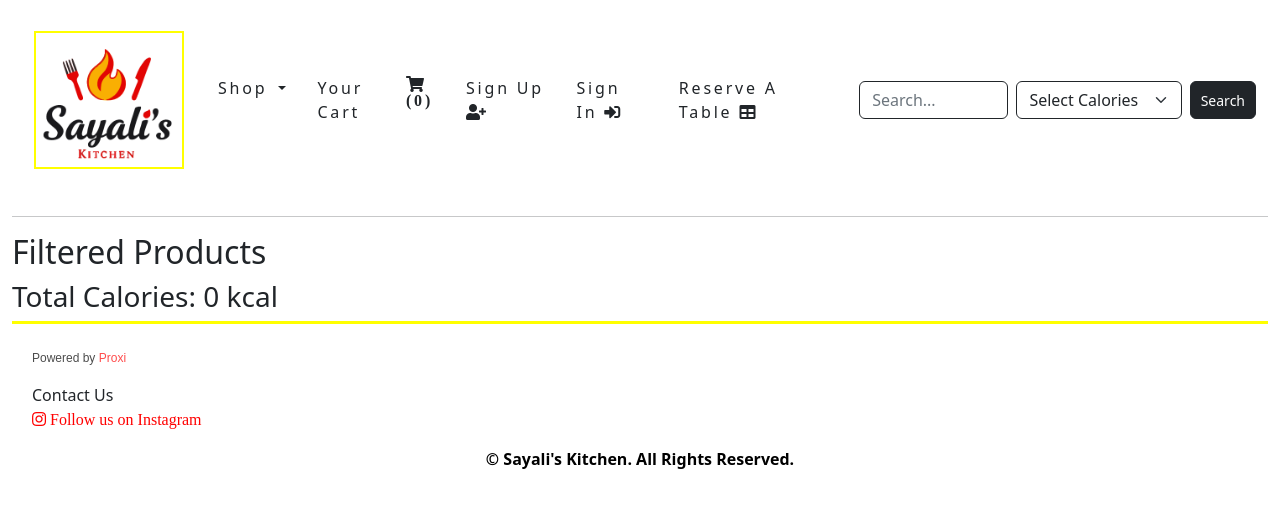
After one commit to SayaliMote/Sayali-sKitchen, a Django app: page /filtered-products/ in a window 1280 px wide. The commit adds this page. Shown: the top 508 px of the page. Run offline with Django 4.2, Linux system fonts and the light colour scheme; data that the repository does not hold is empty.

Commit message:
Calorie Counter Working

```diff
--- a/shop/models.py
+++ b/shop/models.py
@@ -35,8 +35,7 @@ class Product(models.Model):
     image = models.ImageField(upload_to = 'product', blank=True)
     stock = models.IntegerField()
     available = models.BooleanField(default=True)
-    created = models.DateTimeField(auto_now_add=True, blank = True, null= True
-)
+    created = models.DateTimeField(auto_now_add=True, blank = True, null= True)
     updated = models.DateTimeField(auto_now=True, blank = True, null= True)
     calories = models.IntegerField(default=0)
 
--- a/shop/templates/navbar.html
+++ b/shop/templates/navbar.html
@@ -62,6 +62,7 @@
                 {% endif %}
             </ul>
 
+
             <!-- User Links -->
             <ul class="navbar-nav ms-auto">
                 {% if user.is_authenticated %}
@@ -96,10 +97,25 @@
             </ul>
 
             <!-- Search Bar -->
-            <form class="d-flex ms-3" action="{% url 'search_app:searchResult' %}" method="get">
-                <input class="form-control me-2 border-dark" type="search" placeholder="Search" aria-label="Search" name="q">
-                <button class="btn btn-dark my-2 my-sm-0" type="submit">Search</button>
-            </form>
+            <!-- Search & Calorie Filter Form -->
+<form class="d-flex ms-3" method="GET" action="{% url 'shop:filtered_products' %}">
+
+    <!-- Search Input -->
+    <input class="form-control me-2 border-dark" type="search" placeholder="Search..." aria-label="Search" name="search_query">
+
+    <!-- Calorie Filter Dropdown -->
+    <select class="form-select me-2 border-dark" name="calorie_limit">
+        <option value="">Select Calories</option>
+        <option value="500">Up to 500 kcal</option>
+        <option value="1000">Up to 1000 kcal</option>
+        <option value="1500">Up to 1500 kcal</option>
+        <option value="2000">Up to 2000 kcal</option>
+    </select>
+
+    <!-- Search Button -->
+    <button class="btn btn-dark my-2 my-sm-0" type="submit">Search</button>
+</form>
+
         </div>
     </div>
 </nav>
--- /dev/null
+++ b/shop/templates/shop/filtered_products.html
@@ -0,0 +1,33 @@
+{% extends 'base.html' %}
+
+{% block content %}
+    <h2>Filtered Products</h2>
+
+    <form id="calorie-form">
+        {% for category, products in product_categories.items %}
+            <h3>{{ category }}</h3>
+            <ul>
+                {% for product in products %}
+                    <li>
+                        <input type="checkbox" class="product-checkbox"
+                               data-calories="{{ product.calories }}"
+                               onchange="calculateTotalCalories()">
+                        {{ product.name }} - {{ product.calories }} kcal
+                    </li>
+                {% endfor %}
+            </ul>
+        {% endfor %}
+
+        <h3>Total Calories: <span id="total-calories">0</span> kcal</h3>
+    </form>
+
+    <script>
+        function calculateTotalCalories() {
+            let total = 0;
+            document.querySelectorAll('.product-checkbox:checked').forEach((checkbox) => {
+                total += parseInt(checkbox.getAttribute('data-calories'));
+            });
+            document.getElementById('total-calories').innerText = total;
+        }
+    </script>
+{% endblock %}
--- a/shop/urls.py
+++ b/shop/urls.py
@@ -1,10 +1,11 @@
-from django.urls import path, include
-from . import views
-from django.contrib import admin
-app_name = 'shop'
+from django.urls import path
+from . import views  # Import views
+
+app_name = 'shop'  # Ensure your app has a namespace
 
 urlpatterns = [
-    path('', views.prod_list, name = 'all_products'),
-    path(' <uuid:type_id>/', views.prod_list, name = 'products_by_type'),
-    path('<uuid:type_id>/<uuid:product_id>/', views.product_detail, name = 'product_detail'),
+    path('', views.prod_list, name='all_products'),
+    path('filtered-products/', views.filtered_products, name='filtered_products'),  # ADD THIS LINE
+    path('<uuid:type_id>/', views.prod_list, name='products_by_type'),
+    path('<uuid:type_id>/<uuid:product_id>/', views.product_detail, name='product_detail'),
 ]
--- a/shop/views.py
+++ b/shop/views.py
@@ -39,3 +39,33 @@ def product_detail(request, type_id, product_id):
         review = ProductReview.objects.create(product=product, stars=stars, content=content)
 
     return render(request, 'shop/product.html', {'product':product})
+
+
+
+
+
+def filtered_products(request):
+    search_query = request.GET.get('search_query', '')
+    calorie_limit = request.GET.get('calorie_limit', None)
+
+    products = Product.objects.all()
+
+    # Apply search filter
+    if search_query:
+        products = products.filter(name__icontains=search_query)
+
+    # Apply calorie filter
+    if calorie_limit:
+        products = products.filter(calories__lte=int(calorie_limit))
+
+    # Group products by their type
+    product_categories = {}
+    for product in products:
+        category_name = product.type.name
+        if category_name not in product_categories:
+            product_categories[category_name] = []
+        product_categories[category_name].append(product)
+
+    return render(request, 'shop/filtered_products.html', {
+        'product_categories': product_categories
+    })
```
Also changed, not shown: media/product/fries_homepage_test.webp (added), media/type/fries_menu_img_NUjQgTO.jpg (added).
